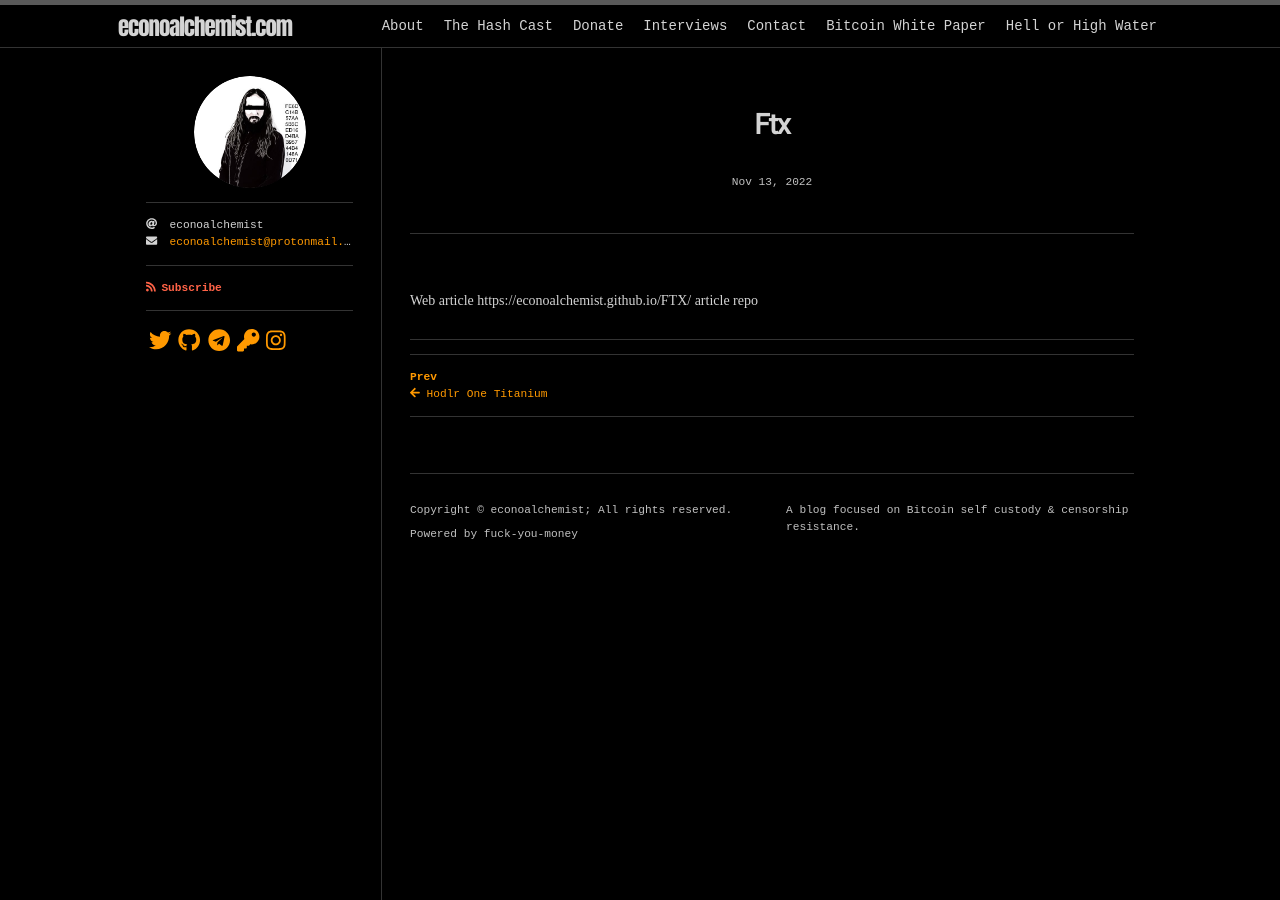
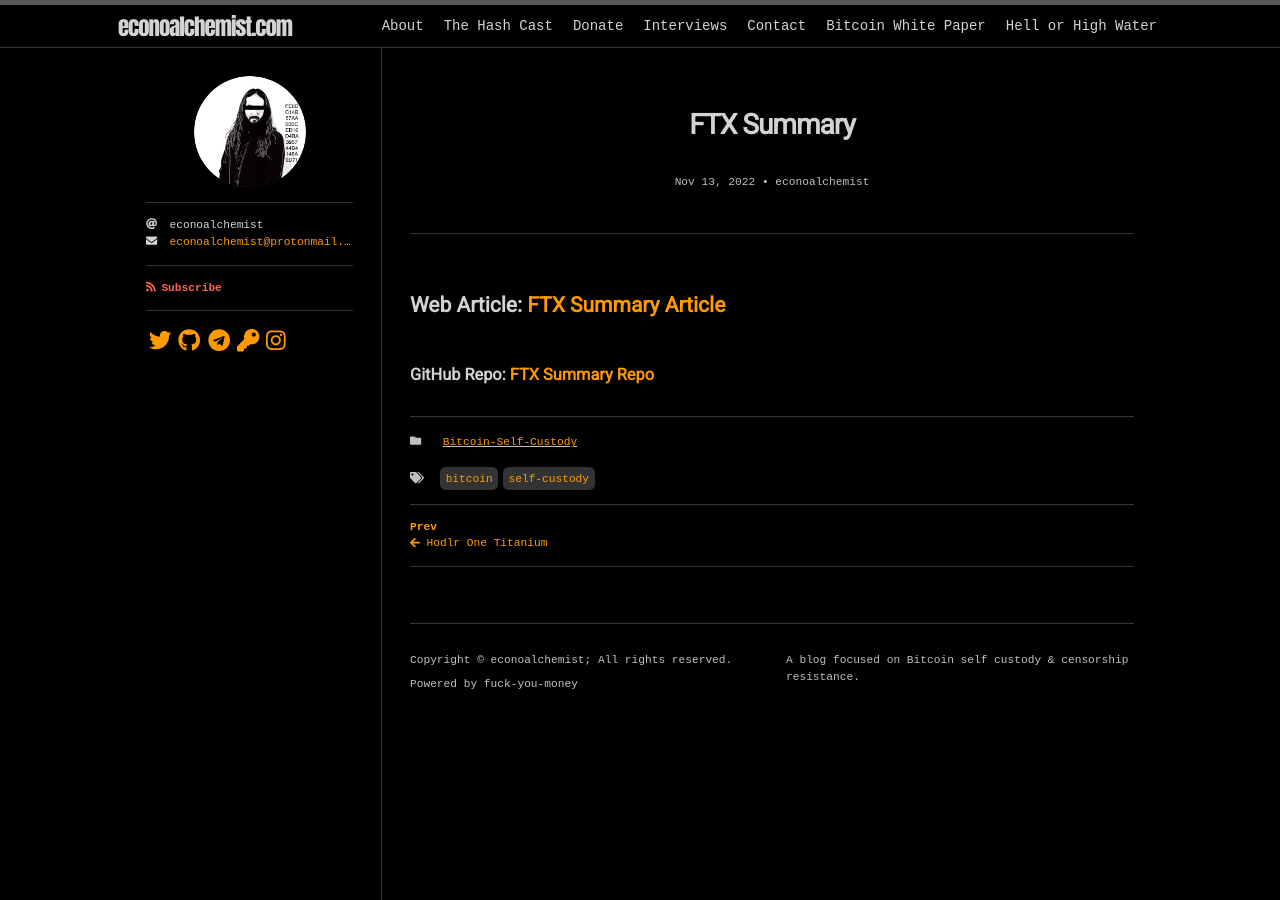
Before and after one commit to econoalchemist/econoalchemist.github.io, a Jekyll site: the page built from _posts/2022-11-13-FTX.md, in a window 1280 px wide. Built offline with Jekyll 4.4.1, drawn with Linux system fonts in a browser that asks for light colours; nearby versions of some CDN libraries; some web fonts are replaced; our own code applies the rules of GitHub Pages for plain Markdown files.

Commit message:
Update 2022-11-13-FTX.md

```diff
--- a/_posts/2022-11-13-FTX.md
+++ b/_posts/2022-11-13-FTX.md
@@ -1,2 +1,11 @@
-Web article https://econoalchemist.github.io/FTX/
-article repo
+---
+layout: post
+toc: false
+title: "FTX Summary"
+categories: Bitcoin-Self-Custody
+tags: [bitcoin, self-custody]
+author:
+  - econoalchemist
+---
+## Web Article: [FTX Summary Article](https://econoalchemist.github.io/FTX/)
+### GitHub Repo: [FTX Summary Repo](https://github.com/econoalchemist/FTX)
```
